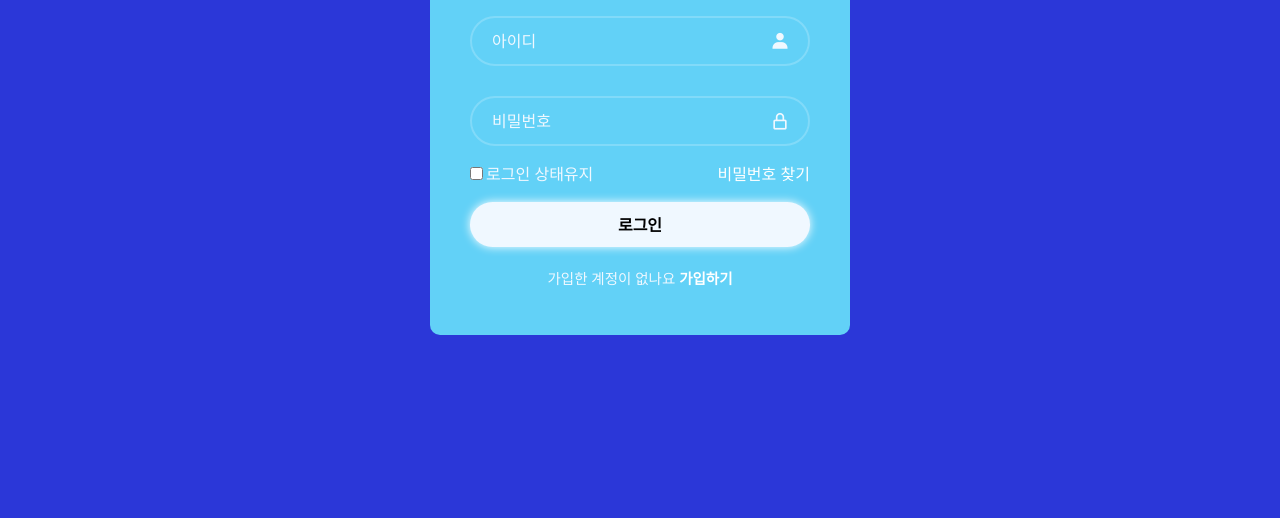
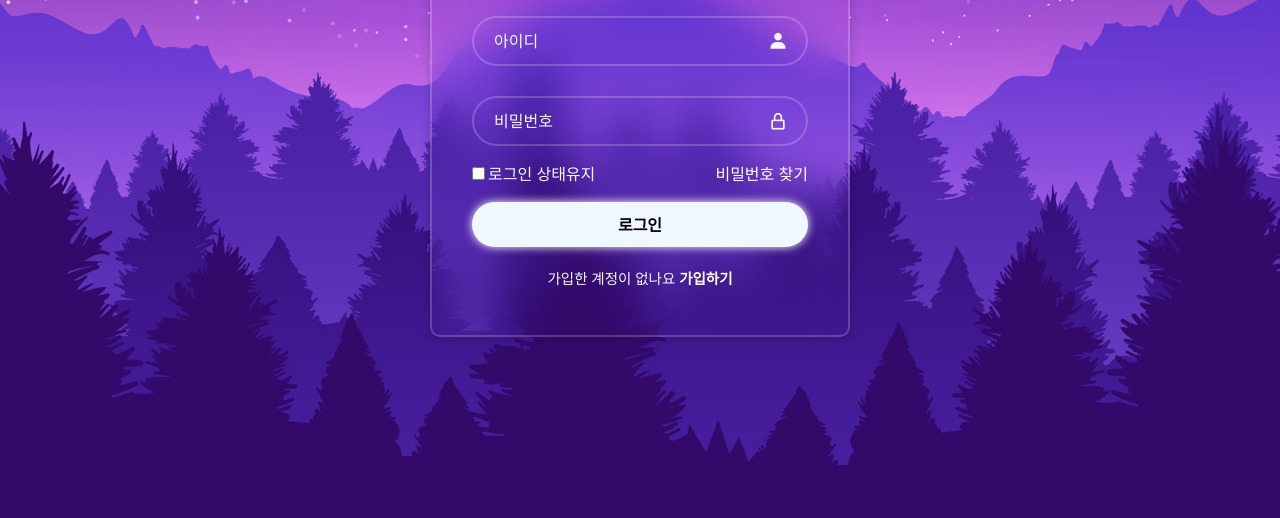
Before and after one commit to GuSungHu/Login-Form, a plain HTML site: page index.html in a window 1280 px wide. Shown: the part 282-800 px from the top of the page. Drawn offline with nearby package versions, Linux system fonts and the light colour scheme.

Commit message:
백그라운드 사진과 투명창

```diff
--- a/style.css
+++ b/style.css
@@ -11,12 +11,16 @@ body {
   justify-content: center;
   align-items: center;
   height: 100vh; /*화면 높이의 100%"*/
-  background-color: rgb(43, 55, 216);
+  background: url("images/bg.jpg") no-repeat center;
+  background-size: cover;
 }
 
 .wrapper {
   width: 420px;
-  background-color: rgba(114, 250, 255, 0.788);
+  background-color: transparent;
+  border: 2px solid rgba(255, 255, 255, 0.2);
+  backdrop-filter: blur(20px);
+  box-shadow: 0 0 10px rgba(0, 0, 0, 0.2);
   color: aliceblue;
   border-radius: 10px;
   padding: 30px 40px;
```
